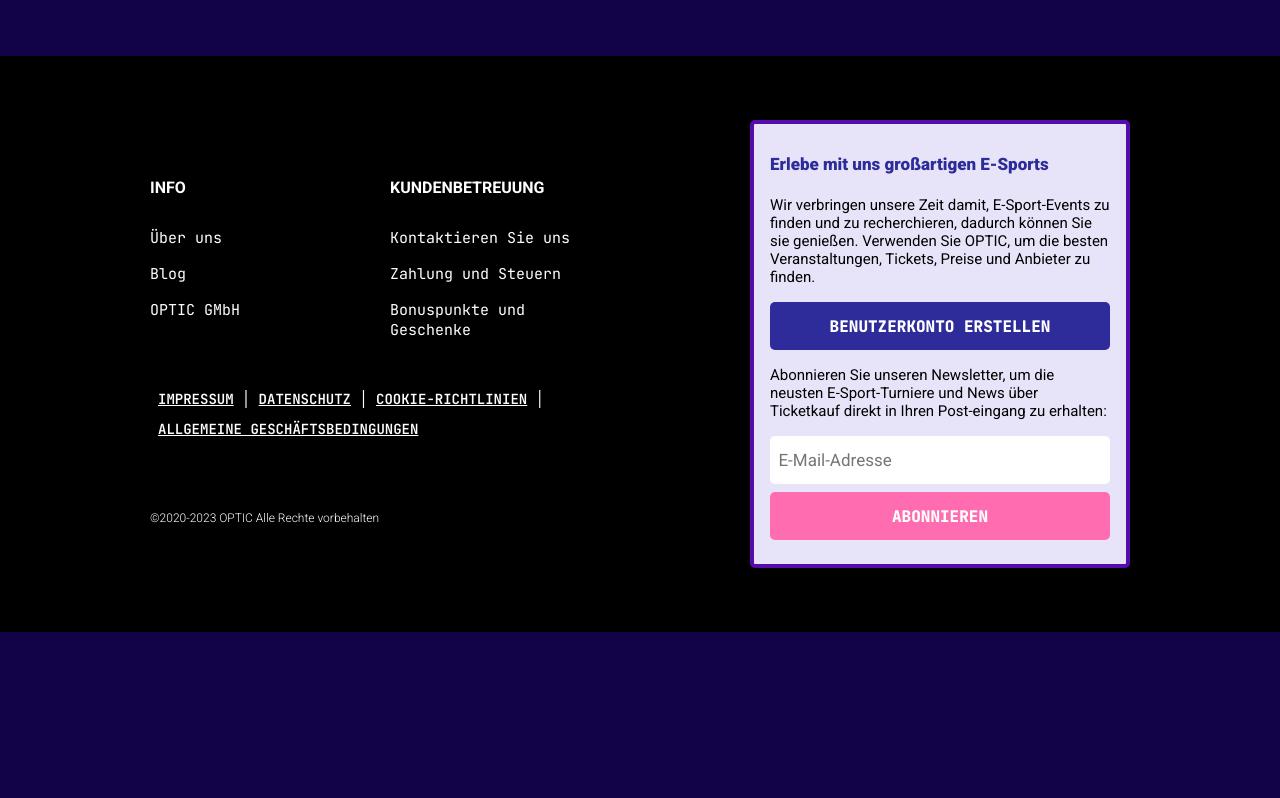
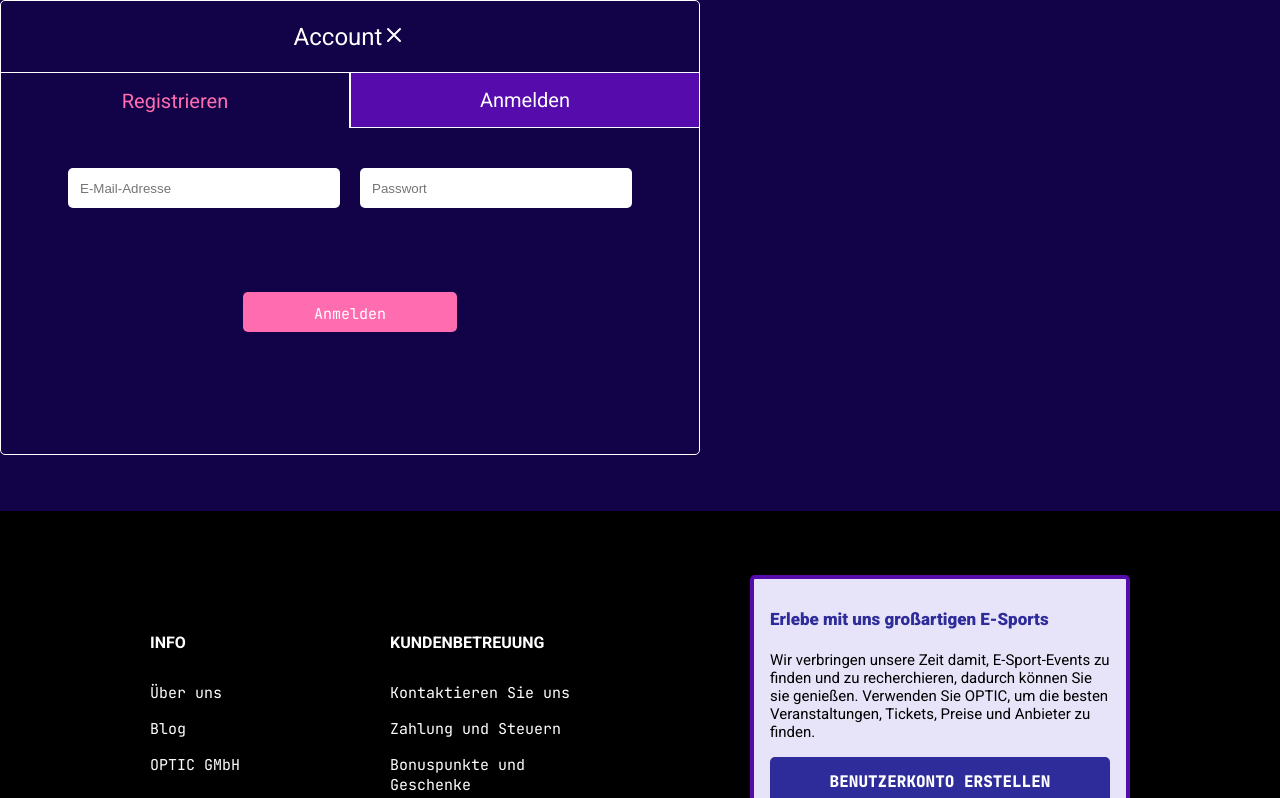
Before and after one commit to kpertek/frontend-optic, a React (Create React App) app: page /popup in a window 1280 px wide. Shown: the top 798 px of the page. Built offline with nearby package versions, Linux system fonts and the light colour scheme.

Commit message:
Anmelde/Registrieren PopUp angefangen

```diff
--- a/src/App.js
+++ b/src/App.js
@@ -21,6 +21,7 @@ import Registrieren from "./Components/Stationary/Pages/CheckOutProzess/Registri
 import GastAnmeldung from "./Components/Stationary/Pages/CheckOutProzess/GastAnmeldung";
 import EinzelneKategorie from './Components/Stationary/Pages/EinzelneKategorie';
 import Profil from './Components/Stationary/User/Profil';
+import AccountPopUp from "./Components/Stationary/User/AccountPopUp";
 
 function App() {
   const [currentUser, setCurrentUser] = useState(undefined);
@@ -72,6 +73,7 @@ function App() {
                   <Route path="/anmeldung/anmelden" element={<Anmeldung currentUser={currentUser}/>} />
                   <Route path="/anmeldung/registrieren" element={<Registrieren currentUser={currentUser}/>} />
                   <Route path="/anmeldung/gastanmeldung" element={<GastAnmeldung currentUser={currentUser}/>} />
+                  <Route path="/popup" element={<AccountPopUp />} />
               </Route>
           </Routes>
         <Footer/>
--- a/src/Components/Stationary/Pages/CheckOutProzess/CheckOut.css
+++ b/src/Components/Stationary/Pages/CheckOutProzess/CheckOut.css
@@ -12,7 +12,7 @@
 
 .versandadresse input[type=text] {
     width: 272px;
-    height: 42px;
+    height: 40px;
     padding: 12px;
     border-radius: 5px;
     margin-bottom: 22px;
@@ -144,7 +144,7 @@
 
 .anmeldefenster input {
     width: 272px;
-    height: 42px;
+    height: 40px;
     padding: 12px;
     border: none;
     border-radius: 5px;
@@ -190,7 +190,7 @@
 
 .registrierenfenster input {
     width: 272px;
-    height: 42px;
+    height: 40px;
     padding: 12px;
     border: none;
     border-radius: 5px;
@@ -247,7 +247,7 @@
 
 .gastanmeldefenster input {
     width: 272px;
-    height: 42px;
+    height: 40px;
     padding: 12px;
     border: none;
     border-radius: 5px;
--- /dev/null
+++ b/src/Components/Stationary/User/AccountPopUp.css
@@ -0,0 +1,82 @@
+.popup {
+    display: flex;
+    flex-direction: column;
+    width: 700px;
+    height: 455px;
+    border: 1px solid var(--secWhite);
+    border-radius: 5px;
+    background-color: var(--bgColor);
+}
+
+.popup_ueberschrift_close {
+    display: flex;
+    justify-content: center;
+    align-items: center;
+    height: 72px;
+    min-height: 72px;
+    border-bottom: 1px solid var(--secWhite);
+}
+
+.popup_ueberschrift {
+    text-align: center;
+    color: var(--secWhite);
+    font-size: 24px;
+    font-family: 'Roboto', monospace;
+}
+
+.popup_close {
+
+}
+
+.popup_navbar {
+    display: flex;
+    flex-direction: row;
+    justify-content: space-between;
+    color: var(--secWhite);
+    font-size: 20px;
+    font-family: 'Roboto', monospace;
+    background-color: var(--terBGDetail);
+    margin-bottom:  40px;
+}
+
+.popup_registrieren {
+    display: flex;
+    justify-content: center;
+    align-items: center;
+    width: 350px;
+    height: 55px;
+    border-bottom: 1px solid var(--secWhite);
+    border-right: 1px solid var(--secWhite);
+    cursor: pointer;
+}
+
+.popup_anmelden {
+    display: flex;
+    justify-content: center;
+    align-items: center;
+    width: 350px;
+    height: 55px;
+    border-bottom: 1px solid var(--secWhite);
+    border-left: 1px solid var(--secWhite);
+    cursor: pointer;
+}
+
+.popup_anmelden:hover {
+    color: var(--primePink);
+}
+
+.popup_anmelden.active {
+    background-color: var(--bgColor);
+    color: var(--primePink);
+    border-bottom: none;
+}
+
+.popup_registrieren:hover {
+    color: var(--primePink);
+}
+
+.popup_registrieren.active {
+    background-color: var(--bgColor);
+    color: var(--primePink);
+    border-bottom: none;
+}
--- /dev/null
+++ b/src/Components/Stationary/User/AccountPopUp.js
@@ -0,0 +1,32 @@
+import "./AccountPopUp.css";
+import X from "./assets/Close.svg";
+import Login from "./Login";
+import Register from "./Register";
+export default function AccountPopUp() {
+    return (
+        <div className="popup">
+            <div className="popup_ueberschrift_close">
+                <div className="popup_ueberschrift">
+                    <p>Account</p>
+                </div>
+                <div className="popup_close">
+                    <img src={X}/>
+                </div>
+            </div>
+            <div className="popup_navbar">
+                <div className="popup_registrieren active">
+                    Registrieren
+                </div>
+                <div className="popup_anmelden">
+                    Anmelden
+                </div>
+            </div>
+            <div className="login">
+                <Login />
+            </div>
+            <div className="register">
+                {/*<Register />*/}
+            </div>
+        </div>
+    )
+}
--- /dev/null
+++ b/src/Components/Stationary/User/Login.css
@@ -0,0 +1,25 @@
+.login_felder {
+    display: flex;
+    flex-wrap: wrap;
+    gap: 20px;
+    justify-content: center;
+}
+
+.login_felder input {
+    width: 272px;
+    height: 40px;
+    padding: 12px;
+    border: none;
+    border-radius: 5px;
+}
+
+.login_felder input[type=submit] {
+    background-color: var(--primePink);
+    color: var(--secWhite);
+    font-family: 'JetBrains Mono', monospace;
+    font-size: 15px;
+    width: 214px;
+    height: 40px;
+    cursor: pointer;
+    margin-top: 64px;
+}
--- a/src/Components/Stationary/User/Login.js
+++ b/src/Components/Stationary/User/Login.js
@@ -1,3 +1,4 @@
+import "./Login.css";
 import { useState } from "react";
 import AuthService from "../../../services/auth.service";
 
@@ -24,9 +25,11 @@ const Login = () =>
     return (
         <div>
             <form onSubmit={handleLogin}>
-                <input type="text" placeholder="E-Mail-Adresse" name="email" value={email} onChange={onChangeEmail}/>
-                <input type="text" placeholder="Passwort" name="password" value={password} onChange={onChangePassword}/>
-                <input type="submit" />
+                <div className="login_felder">
+                    <input type="text" placeholder="E-Mail-Adresse" name="email" value={email} onChange={onChangeEmail}/>
+                    <input type="text" placeholder="Passwort" name="password" value={password} onChange={onChangePassword}/>
+                    <input type="submit" value="Anmelden"/>
+                </div>
             </form>
         </div>
     )
--- /dev/null
+++ b/src/Components/Stationary/User/Register.css
@@ -0,0 +1,25 @@
+.register_felder {
+    display: flex;
+    flex-wrap: wrap;
+    gap: 20px;
+    justify-content: center;
+}
+
+.register_felder input {
+    width: 272px;
+    height: 40px;
+    padding: 12px;
+    border: none;
+    border-radius: 5px;
+}
+
+.register_felder input[type=submit] {
+    background-color: var(--primePink);
+    color: var(--secWhite);
+    font-family: 'JetBrains Mono', monospace;
+    font-size: 15px;
+    width: 214px;
+    height: 40px;
+    cursor: pointer;
+    margin-top: 40px;
+}
--- a/src/Components/Stationary/User/Register.js
+++ b/src/Components/Stationary/User/Register.js
@@ -1,3 +1,4 @@
+import "./Register.css";
 import { useState } from "react";
 import AuthService from "../../../services/auth.service";
 
@@ -36,13 +37,15 @@ const Register = () =>
     return (
         <div>
             <form onSubmit={handleRegister}>
+                <div className="register_felder">
                     <input type="text" placeholder="Vorname" name="Vorname" value={vorname} onChange={onChangeVorname}/>
                     <input type="text" placeholder="Nachname" name="Nachname" value={nachname} onChange={onChangeNachname}/>
                     <input type="text" placeholder="E-Mail-Adresse" name="email" value={email} onChange={onChangeEmail}/>
                     <input type="text" placeholder="Geburtstag" name="Geburtstag"/>
                     <input type="text" placeholder="Passwort" name="password" value={password} onChange={onChangePassword}/>
                     <input type="text" placeholder="Passwort wiederholen" name="passwordRep"/>
-                <input type="submit" />
+                    <input type="submit" value="Jetzt Registrieren"/>
+                </div>
             </form>
         </div>
     )
```
Also changed, not shown: src/Components/Stationary/Navigation/NavbarEvent.css (+4 -4 lines), src/Components/Stationary/User/assets/Close.svg (added), 1 other file (tests, documents, lock files or other folders). Lines whose indentation alone changed are shown as unchanged.
